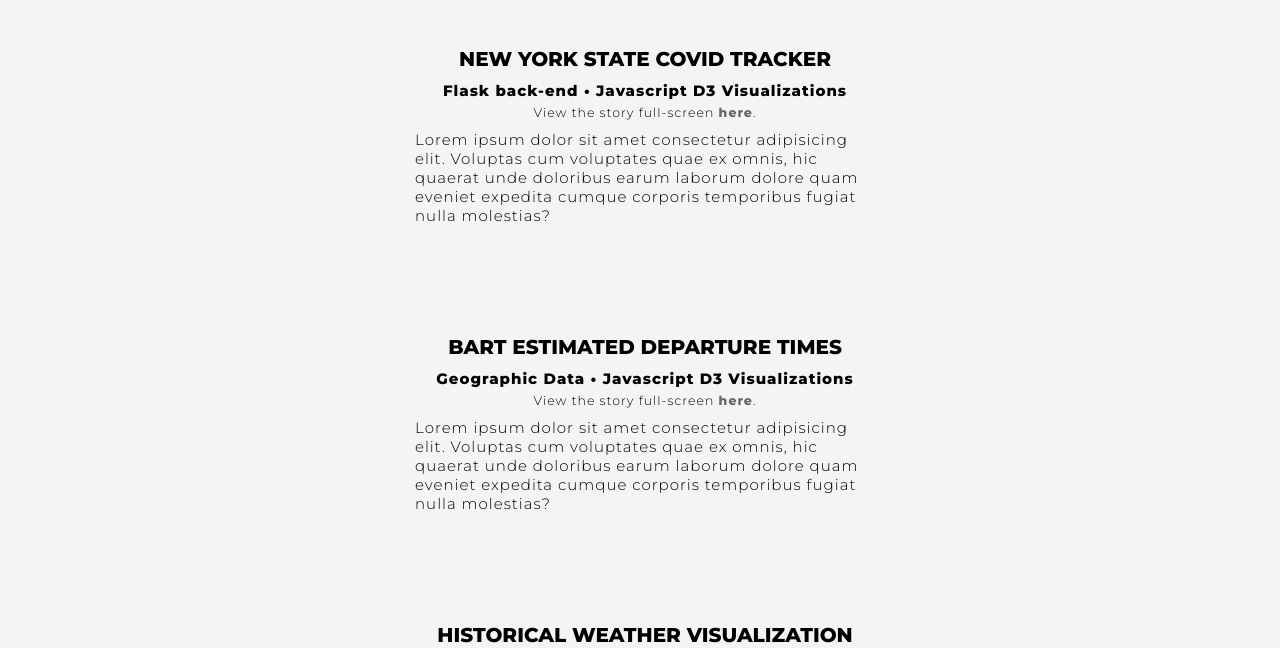
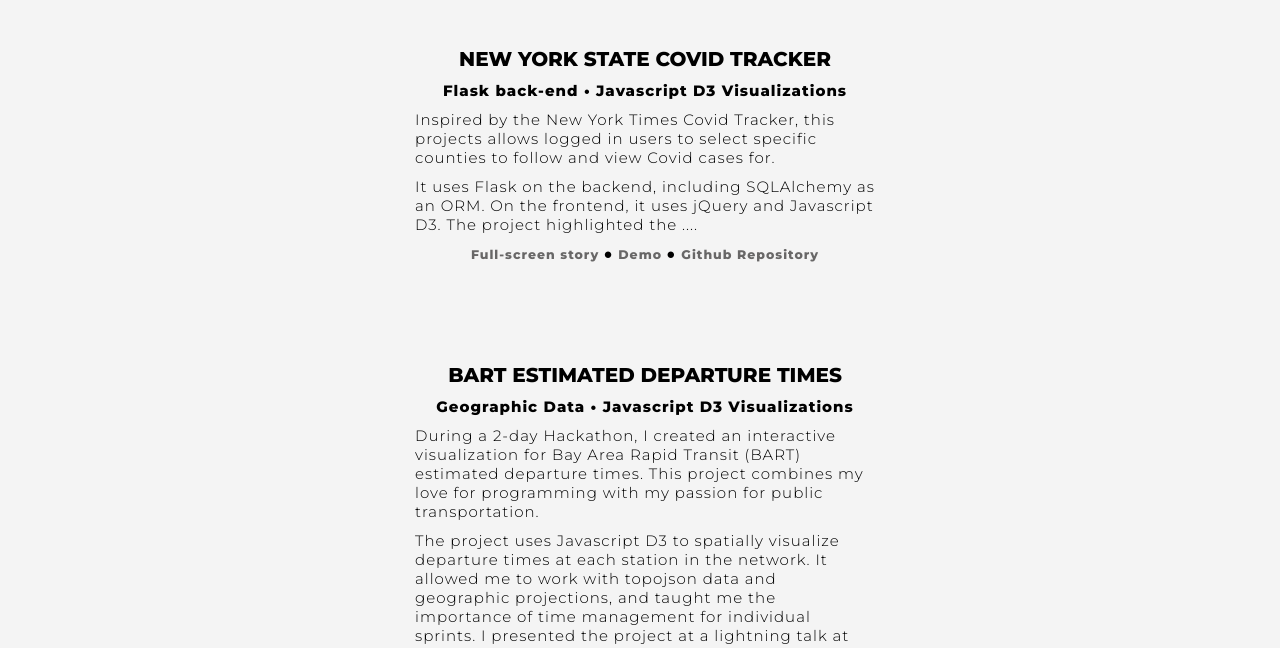
Before and after one commit to clairelcasey/Personal_Website, a plain HTML site: page projects.html in a window 1280 px wide. Shown: the part 152-800 px from the top of the page. Drawn offline with nearby package versions, Linux system fonts and the light colour scheme.

Commit message:
continue work on projects page

```diff
--- a/projects.html
+++ b/projects.html
@@ -63,12 +63,26 @@
                 <div class="project-item-information-wrapper">
                     <h2 class="project-title">New York State Covid Tracker</h2>
                     <b class="project-type">Flask back-end &#8226; Javascript D3 Visualizations</b>
-                    <small class="projects-story-link">View the story full-screen <a class="paragraph-link"
-                            href="/stories/covid-tracker/covid-tracker.html">here</a>.</small>
+
                     <div class="project-paragraph">
-                        <p>Lorem ipsum dolor sit amet consectetur adipisicing elit. Voluptas cum voluptates quae ex
-                            omnis, hic quaerat unde doloribus earum laborum dolore quam eveniet expedita cumque corporis
-                            temporibus fugiat nulla molestias?</p>
+                        <p>Inspired by the New York Times Covid Tracker, this
+                            projects allows logged in users to select specific
+                            counties to follow and view Covid cases for. </p>
+                        <p>It uses Flask on the backend, including SQLAlchemy as
+                            an ORM. On the frontend, it uses jQuery and Javascript
+                            D3. The project highlighted the ....</p>
+                    </div>
+                    <div>
+                        <small class="projects-story-link"><a class="paragraph-link" target="_blank"
+                                href="/stories/covid-tracker/covid-tracker.html">
+                                Full-screen story</a>
+                        </small>&#x25cf;
+                        <small class="projects-story-link"><a class="paragraph-link" target="_blank"
+                                href="http://claire-casey-bart.surge.sh/">Demo</a>
+                        </small>&#x25cf;
+                        <small class="projects-story-link"><a class="paragraph-link" target="_blank"
+                                href="https://github.com/clairelcasey/covid_tracker">Github
+                                Repository</a></small>
                     </div>
                 </div>
             </div>
@@ -82,12 +96,32 @@
                 <div class="project-item-information-wrapper">
                     <h2 class="project-title">BART Estimated Departure Times</h2>
                     <b class="project-type">Geographic Data &#8226; Javascript D3 Visualizations</b>
-                    <small class="projects-story-link">View the story full-screen <a class="paragraph-link"
-                            href="/stories/BART/BART.html">here</a>.</small>
                     <div class="project-paragraph">
-                        <p>Lorem ipsum dolor sit amet consectetur adipisicing elit. Voluptas cum voluptates quae ex
-                            omnis, hic quaerat unde doloribus earum laborum dolore quam eveniet expedita cumque corporis
-                            temporibus fugiat nulla molestias?</p>
+                        <p>During a 2-day Hackathon, I created an interactive
+                            visualization for Bay Area Rapid Transit (BART)
+                            estimated departure times. This project combines my love
+                            for programming with my passion for public
+                            transportation.
+                        </p>
+                        <p>The project uses Javascript D3 to spatially visualize
+                            departure times at each station in the network. It
+                            allowed me to work with topojson data and geographic
+                            projections, and taught me the importance of time
+                            management for individual sprints. I presented the
+                            project at a lightning talk at the end of the Hackathon.
+                        </p>
+                    </div>
+                    <div>
+                        <small class="projects-story-link"><a class="paragraph-link" target="_blank"
+                                href="/stories/BART/BART.html">
+                                Full-screen story</a>
+                        </small>&#x25cf;
+                        <small class="projects-story-link"><a class="paragraph-link" target="_blank"
+                                href="http://claire-casey-bart.surge.sh/">Demo</a>
+                        </small>&#x25cf;
+                        <small class="projects-story-link"><a class="paragraph-link" target="_blank"
+                                href="https://github.com/clairelcasey/BARTStations">Github
+                                Repository</a></small>
                     </div>
                 </div>
             </div>
@@ -100,15 +134,14 @@
                 </div>
                 <div class="project-item-information-wrapper">
                     <h2 class="project-title">Historical Weather Visualization</h2>
-                    <b class="project-type">Single Page Web App &#8226; Javascript D3 Visualizations</b>
-                    <small class="projects-story-link">View the story full-screen <a class="paragraph-link"
-                            href="/stories/weather-vis/weather-vis.html">here</a>.</small>
+                    <b class="project-type">Javascript D3 Visualizations</b>
+
                     <div class="project-paragraph">
                         <p>This project came about as my younger sister was
                             applying to colleges and my older sister's partner was
                             applying to residency. Due to Covid, neither could visit
-                        all of the locations they wanted to. So, I created a
-                        historical weather visualization so they could get a (virtual) taste of what
+                            all of the locations they wanted to. So, I created a
+                            historical weather visualization to give them a (virtual) taste of what
                             the weather is like in each of the locations.
                         </p>
                         <p>
@@ -118,9 +151,21 @@
                                 href="https://www.worldweatheronline.com/developer/">World
                                 Weather API</a>. It taught me best practices
                             when modifying classes created by others and
-                            the benefits of creating single page web
+                            the benefits of creating web
                             applications for interactive visualizations.
                         </p>
+                    </div>
+                    <div>
+                        <small class="projects-story-link"><a class="paragraph-link" target="_blank"
+                                href="/stories/weather-vis/weather-vis.html">
+                                Full-screen story</a>
+                        </small>&#x25cf;
+                        <small class="projects-story-link"><a class="paragraph-link" target="_blank"
+                                href="https://clairecasey-weather-vis.herokuapp.com/">Demo</a>
+                        </small>&#x25cf;
+                        <small class="projects-story-link"><a class="paragraph-link" target="_blank"
+                                href="https://github.com/clairelcasey/weather-vis">Github
+                                Repository</a></small>
                     </div>
                 </div>
             </div>
```
